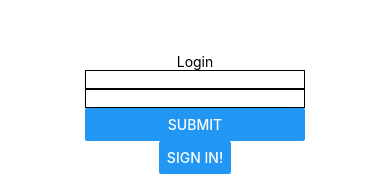
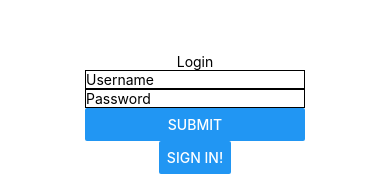
Before and after one commit to ilkkamtk/wbma22-student, a React Native app: screen /Login in a window 390 px wide. Shown: the part 341-517 px from the top of the page. Built offline with nearby package versions, Linux system fonts and the light colour scheme.

Commit message:
forms started

```diff
--- a/components/LoginForm.js
+++ b/components/LoginForm.js
@@ -44,6 +44,7 @@ const LoginForm = () => {
             onChangeText={onChange}
             value={value}
             autoCapitalize="none"
+            placeholder="Username"
           />
         )}
         name="username"
@@ -62,6 +63,8 @@ const LoginForm = () => {
             onChangeText={onChange}
             value={value}
             autoCapitalize="none"
+            secureTextEntry={true}
+            placeholder="Password"
           />
         )}
         name="password"
```
